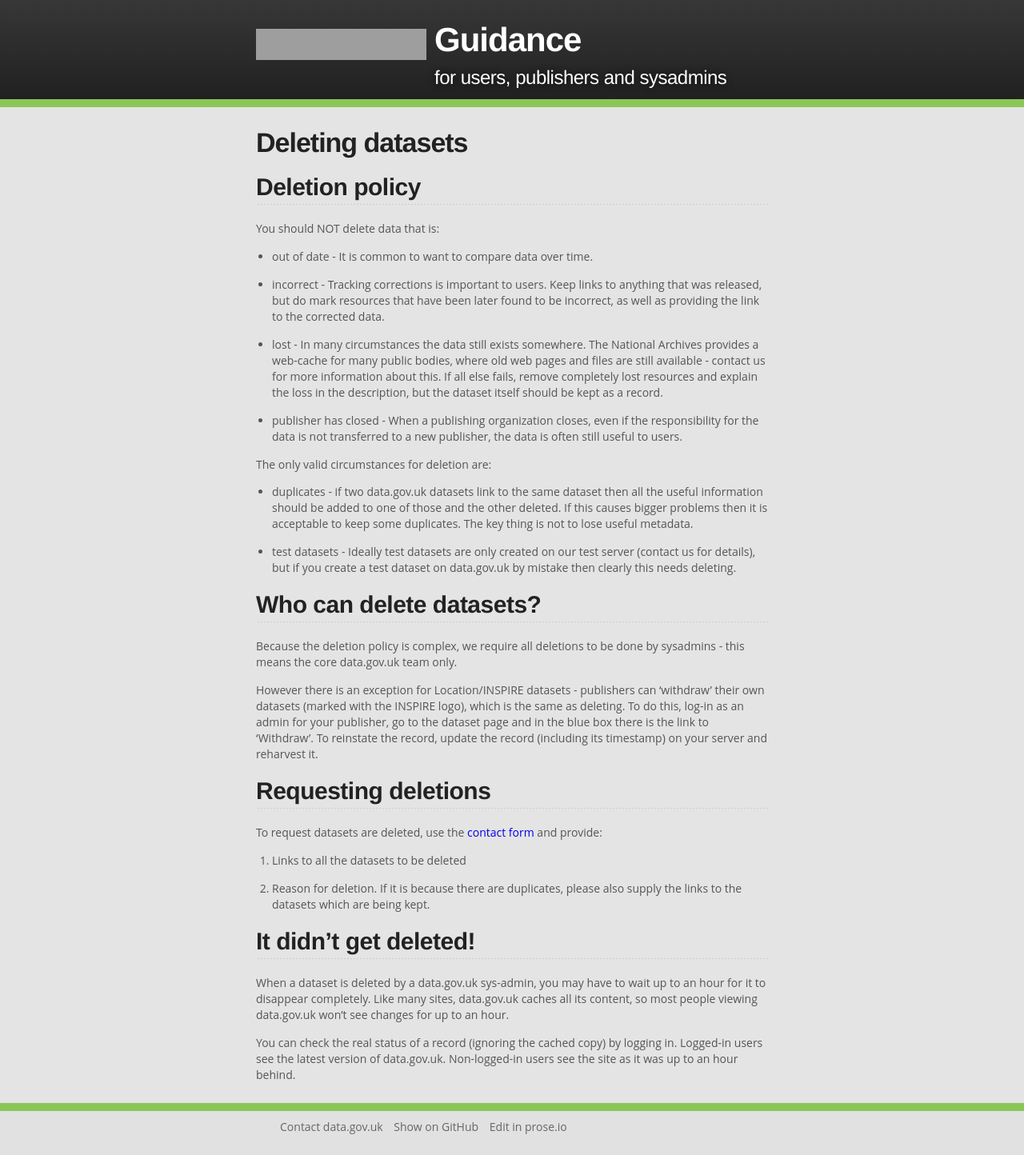
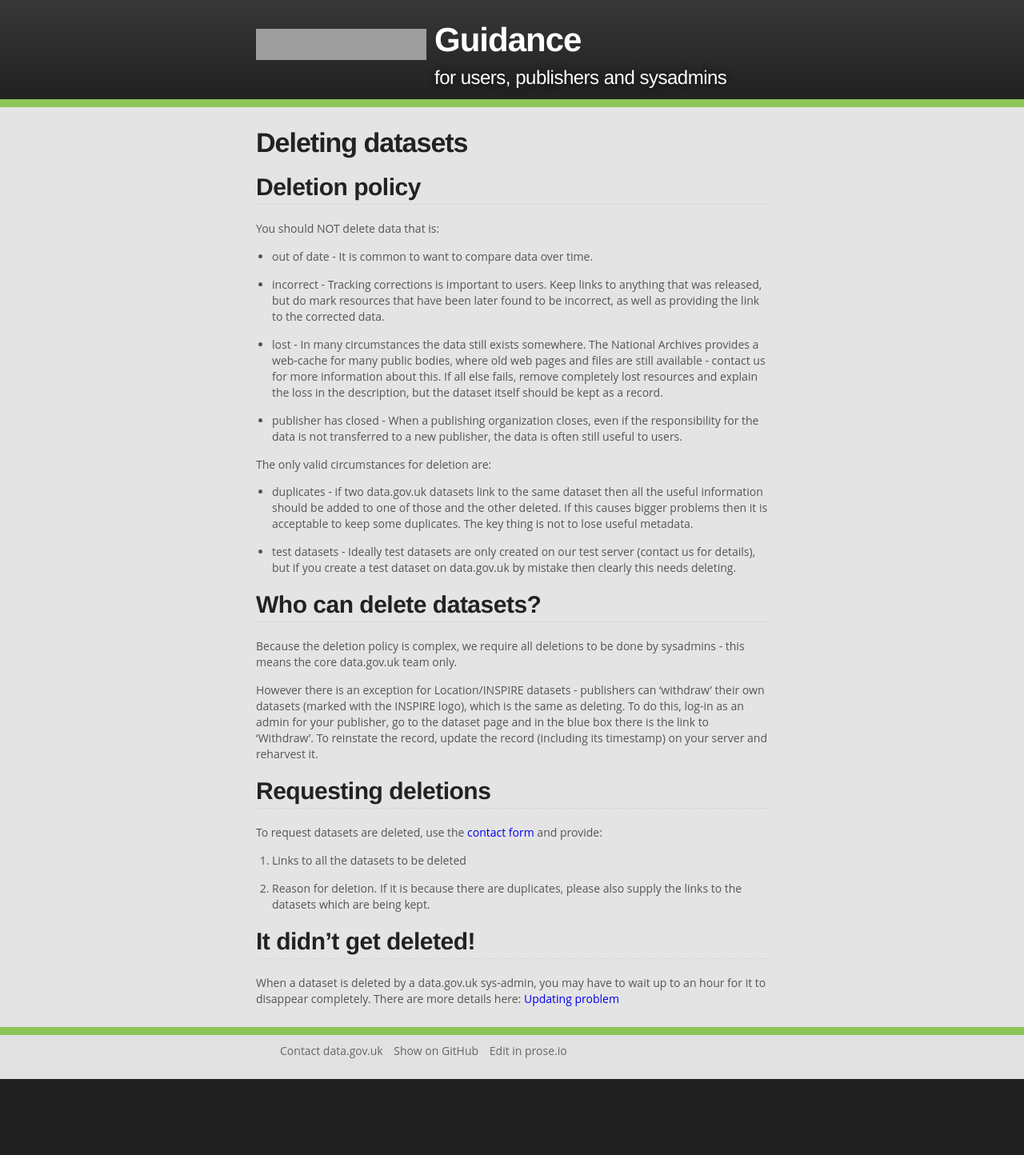
Before and after one commit to datagovuk/guidance, a Jekyll site: the page built from deleting_datasets.md, in a window 1280 px wide. Shown: the whole page at 80% size. Built offline with Jekyll 4.4.1, drawn with Linux system fonts in a browser that asks for light colours; after the commit the page ends 1349 px from its top, so only the background shows below that; grey boxes are pictures that could not be loaded.

Commit message:
Caching issues referenced in deleted doc.

```diff
--- a/deleting_datasets.md
+++ b/deleting_datasets.md
@@ -39,6 +39,4 @@
 
 ## It didn't get deleted!
 
-When a dataset is deleted by a data.gov.uk sys-admin, you may have to wait up to an hour for it to disappear completely. Like many sites, data.gov.uk caches all its content, so most people viewing data.gov.uk won't see changes for up to an hour.
-
-You can check the real status of a record (ignoring the cached copy) by logging in. Logged-in users see the latest version of data.gov.uk. Non-logged-in users see the site as it was up to an hour behind.
+When a dataset is deleted by a data.gov.uk sys-admin, you may have to wait up to an hour for it to disappear completely. There are more details here: [Updating problem](updating_problem.html)
```
